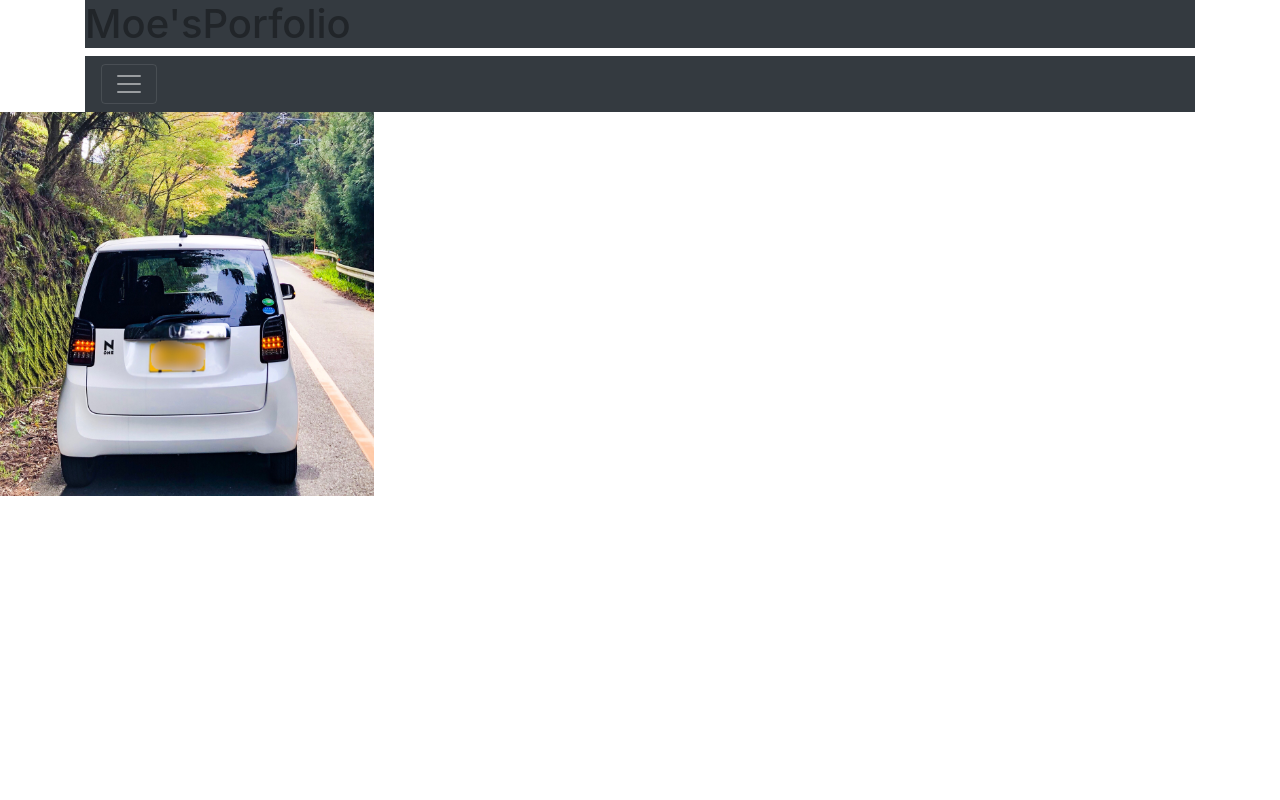
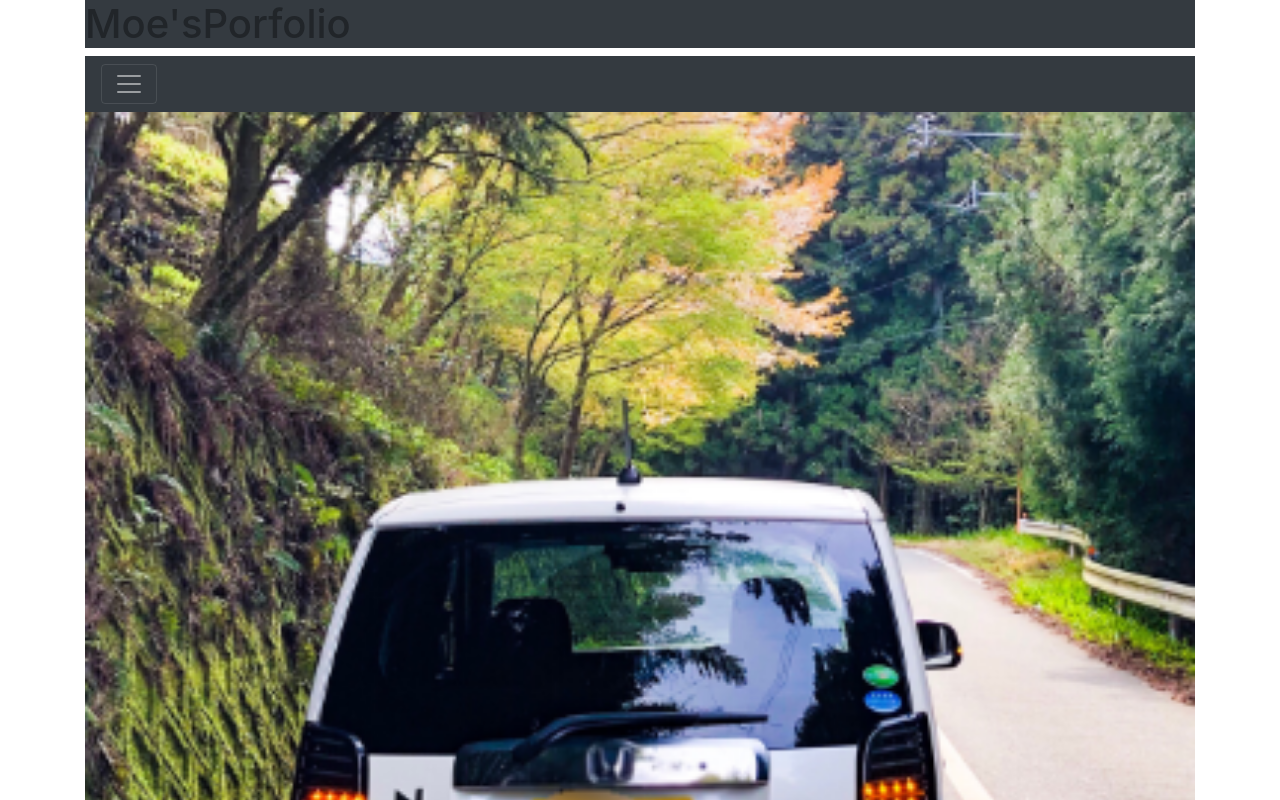
Before and after one commit to haru021/vue-portfolio, a Vue app: page / in a window 1280 px wide. Shown: the top 800 px of the page. Built offline with nearby package versions, Linux system fonts and the light colour scheme.

Commit message:
トップ画像をレスポンシブに

```diff
--- a/src/views/Home.vue
+++ b/src/views/Home.vue
@@ -1,5 +1,11 @@
 <template>
-    <div class="home">
-        <h1><img src="../assets/top.png" alt="top"></h1>
+<div class="home">
+    <b-container>
+        <b-row>
+            <b-col cols="12">
+        <img src="../assets/top.png" alt="top" width="100%">
+        </b-col>
+        </b-row>
+    </b-container>
     </div>
 </template>
```
